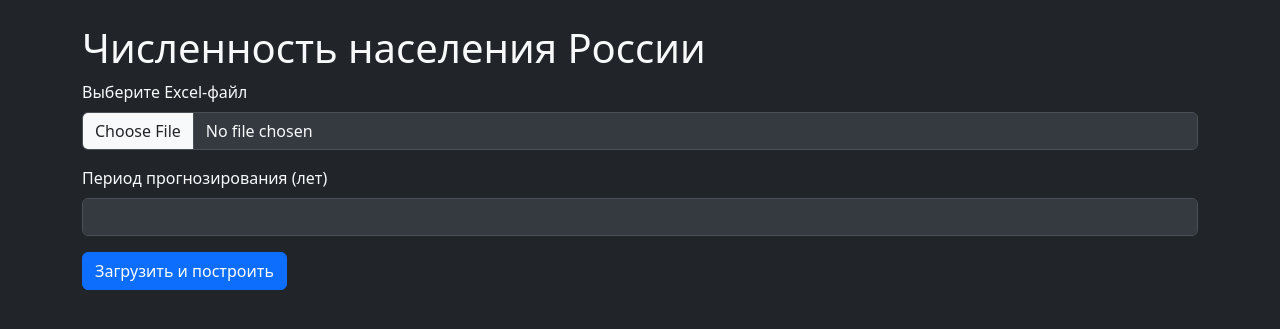
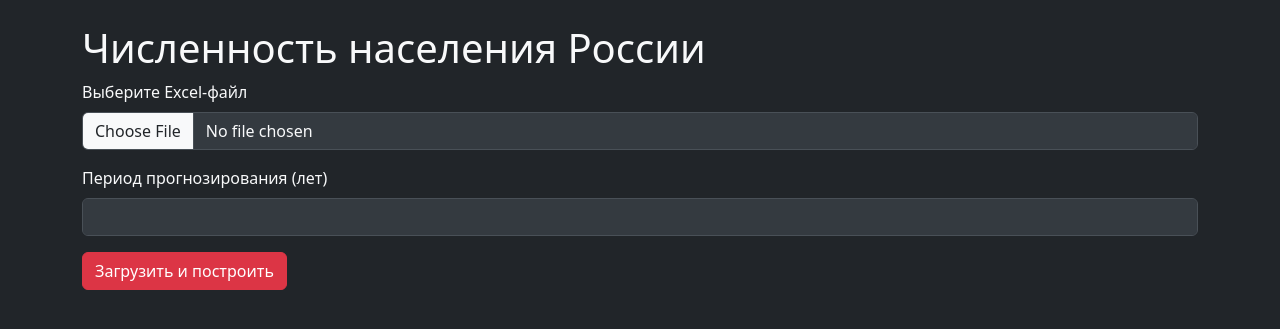
Before and after one commit to Dantes39/Laba3TP, a Flask app: page /population in a window 1280 px wide. Shown: the part 56-385 px from the top of the page. Run offline with Flask 3, Linux system fonts and the light colour scheme.

Commit message:
last design changes.

```diff
--- a/templates/population.html
+++ b/templates/population.html
@@ -11,7 +11,7 @@
         <label for="period" class="form-label">Период прогнозирования (лет)</label>
         <input type="number" class="form-control" name="period" min="1" required>
     </div>
-    <button type="submit" class="btn btn-primary">Загрузить и построить</button>
+    <button type="submit" class="btn btn-danger mb-3">Загрузить и построить</button>
 </form>
 
 {% if result %}
```
Also changed, not shown: static/inflation.png.
